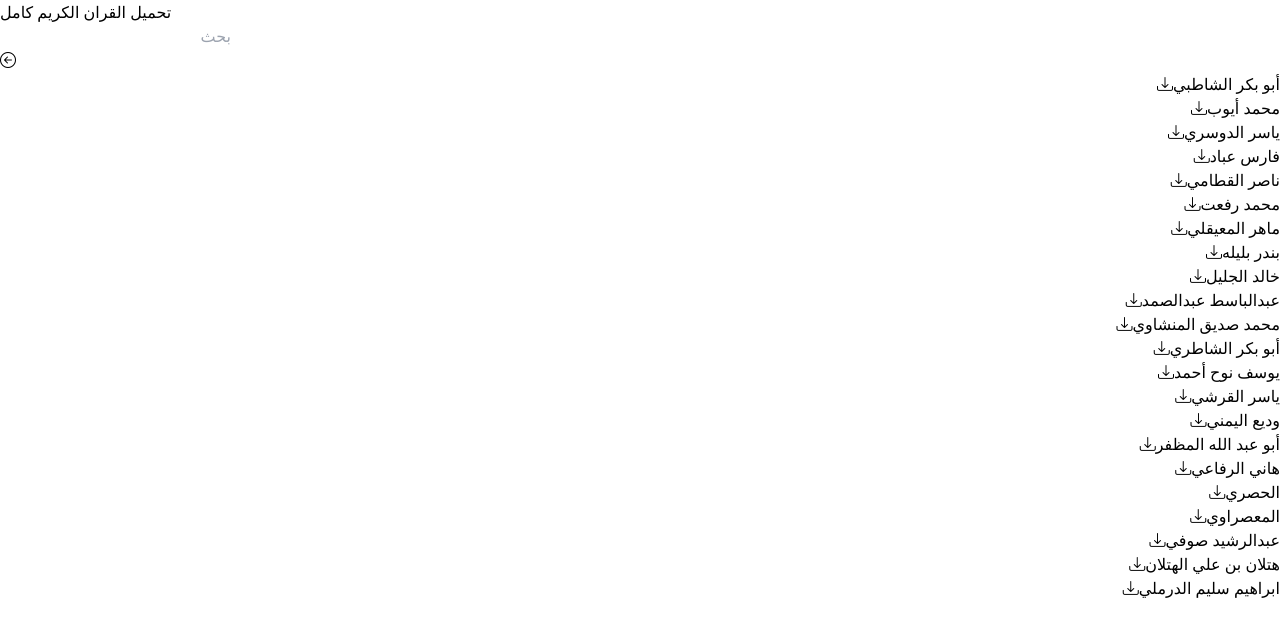
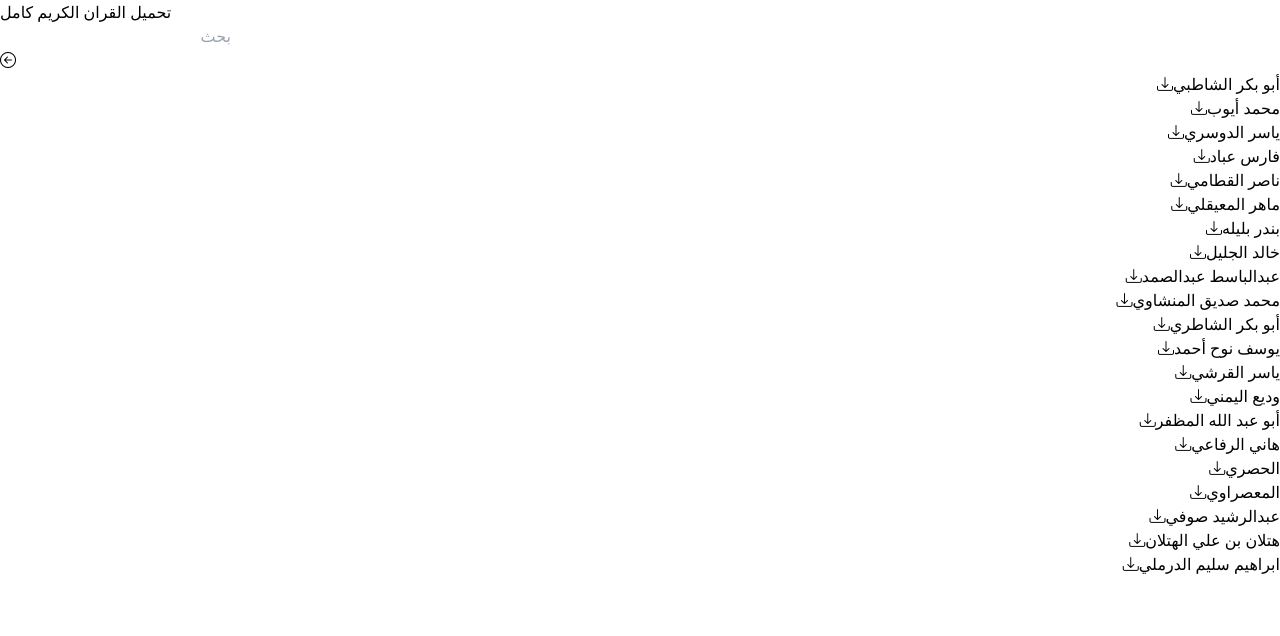
Before and after one commit to Abdelmoniemhgagyy/Quran, a React (Vite) app: page /download in a window 1280 px wide. Shown: the top 636 px of the page. Built offline with nearby package versions, Linux system fonts and the light colour scheme.

Commit message:
comment mohmed raft

```diff
--- a/src/data/downloadQuran.js
+++ b/src/data/downloadQuran.js
@@ -4,7 +4,7 @@ const data = [
     { id: 3, name: "ياسر الدوسري", url: "https://download.tvquran.com/download/recitations/archives/9-mp3.zip" },
     { id: 4, name: "فارس عباد", url: "https://download.tvquran.com/download/recitations/archives/29-mp3.zip" },
     { id: 5, name: "ناصر القطامي", url: "https://download.tvquran.com/download/recitations/archives/25-mp3.zip" },
-    { id: 6, name: "محمد رفعت", url: "https://download.tvquran.com/download/recitations/archives/221-mp3.zip" },
+    // { id: 6, name: "محمد رفعت", url: "https://download.tvquran.com/download/recitations/archives/221-mp3.zip" },
     { id: 7, name: "ماهر المعيقلي", url: "https://download.tvquran.com/download/recitations/archives/82-mp3.zip" },
     { id: 8, name: "بندر بليله", url: "https://download.tvquran.com/download/recitations/archives/173-mp3.zip" },
     { id: 9, name: "خالد الجليل", url: "https://download.tvquran.com/download/recitations/archives/252-mp3.zip" },
```
